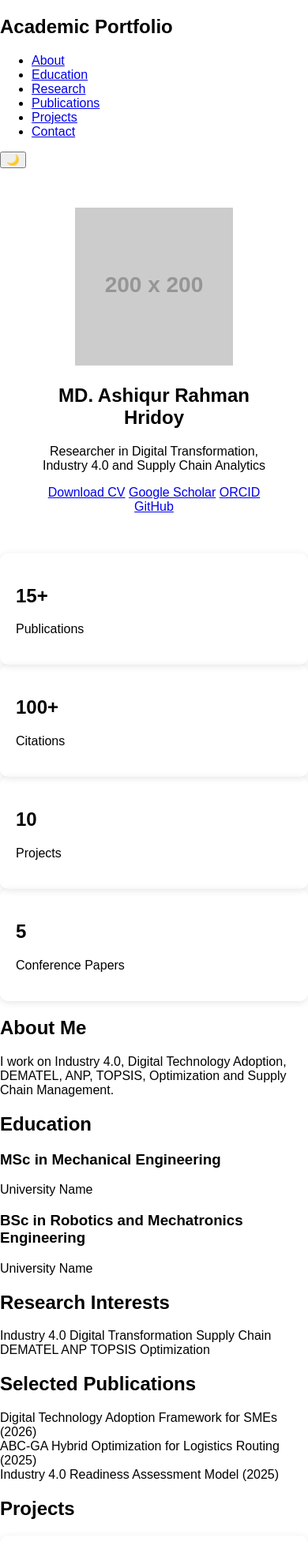
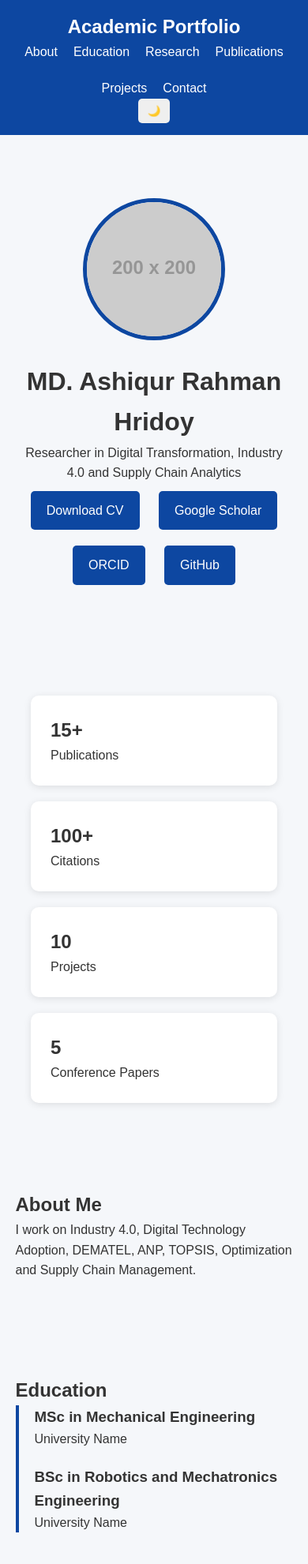
Before and after one commit to ashiq-004/portfolio, a plain HTML site: page index.html in a window 390 px wide. Shown: the top 1981 px of the page at 79% size. Drawn offline with Linux system fonts and the light colour scheme; placeholder pictures from the web are drawn by us.

Commit message:
Update style.css

```diff
--- a/style.css
+++ b/style.css
@@ -1,23 +1,193 @@
+*{
+margin:0;
+padding:0;
+box-sizing:border-box;
+}
+
+html{
+scroll-behavior:smooth;
+}
+
 body{
-    font-family:Arial, sans-serif;
-    margin:0;
+font-family:Arial,sans-serif;
+background:#f5f7fa;
+color:#333;
+line-height:1.6;
+}
+
+.container{
+width:90%;
+max-width:1100px;
+margin:auto;
+padding:60px 0;
+}
+
+header{
+background:#0d47a1;
+color:white;
+position:sticky;
+top:0;
+z-index:1000;
+}
+
+.nav{
+display:flex;
+justify-content:space-between;
+align-items:center;
+padding:15px 0;
+}
+
+.nav ul{
+display:flex;
+list-style:none;
+gap:20px;
+}
+
+.nav a{
+color:white;
+text-decoration:none;
+}
+
+#themeToggle{
+padding:8px 12px;
+border:none;
+cursor:pointer;
+border-radius:5px;
 }
 
 .hero{
 text-align:center;
-    padding:50px;
+padding:80px 20px;
+}
+
+.hero img{
+width:180px;
+height:180px;
+border-radius:50%;
+border:5px solid #0d47a1;
+}
+
+.hero h1{
+font-size:3rem;
+margin-top:20px;
+}
+
+.buttons a{
+display:inline-block;
+padding:12px 20px;
+margin:10px;
+background:#0d47a1;
+color:white;
+text-decoration:none;
+border-radius:5px;
+}
+
+.stats{
+display:grid;
+grid-template-columns:repeat(auto-fit,minmax(200px,1fr));
+gap:20px;
+padding:50px 10%;
 }
 
 .card{
-    padding:20px;
+background:white;
+padding:25px;
 border-radius:10px;
 box-shadow:0 2px 10px rgba(0,0,0,.1);
+transition:.3s;
 }
+
+.card:hover{
+transform:translateY(-5px);
+}
+
+.timeline{
+border-left:4px solid #0d47a1;
+padding-left:20px;
+}
+
+.timeline-item{
+margin-bottom:20px;
+}
+
+.tags{
+display:flex;
+flex-wrap:wrap;
+gap:10px;
+}
+
+.tags span{
+background:#0d47a1;
+color:white;
+padding:8px 15px;
+border-radius:20px;
+}
+
+.publication{
+background:white;
+padding:15px;
+margin-bottom:15px;
+border-radius:8px;
+box-shadow:0 2px 8px rgba(0,0,0,.1);
+}
+
+.project-grid{
+display:grid;
+grid-template-columns:repeat(auto-fit,minmax(250px,1fr));
+gap:20px;
+}
+
+.skill{
+margin-bottom:20px;
+}
+
+.bar{
+height:12px;
+background:#ddd;
+border-radius:10px;
+overflow:hidden;
+}
+
+.bar div{
+height:100%;
+background:#0d47a1;
+}
+
+footer{
+background:#0d47a1;
+color:white;
+text-align:center;
+padding:20px;
+}
+
 .dark{
-    background:#111;
+background:#121212;
 color:white;
 }
 
-.dark .card{
-    background:#222;
+.dark .card,
+.dark .publication{
+background:#1e1e1e;
+color:white;
 }
+
+.dark footer{
+background:black;
+}
+
+@media(max-width:768px){
+
+.nav{
+flex-direction:column;
+}
+
+.nav ul{
+flex-wrap:wrap;
+justify-content:center;
+}
+
+.hero h1{
+font-size:2rem;
+}
+
+}
```
Lines whose indentation alone changed are shown as unchanged.
